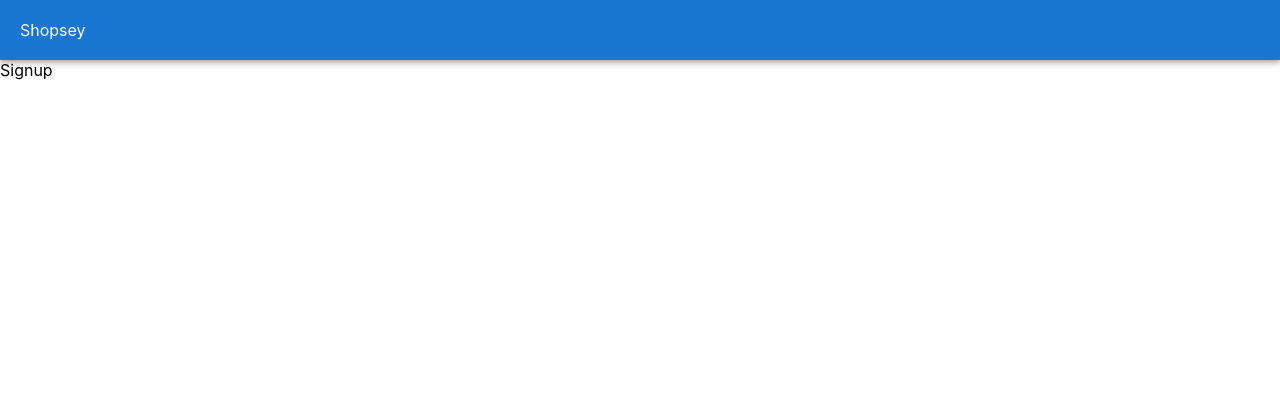
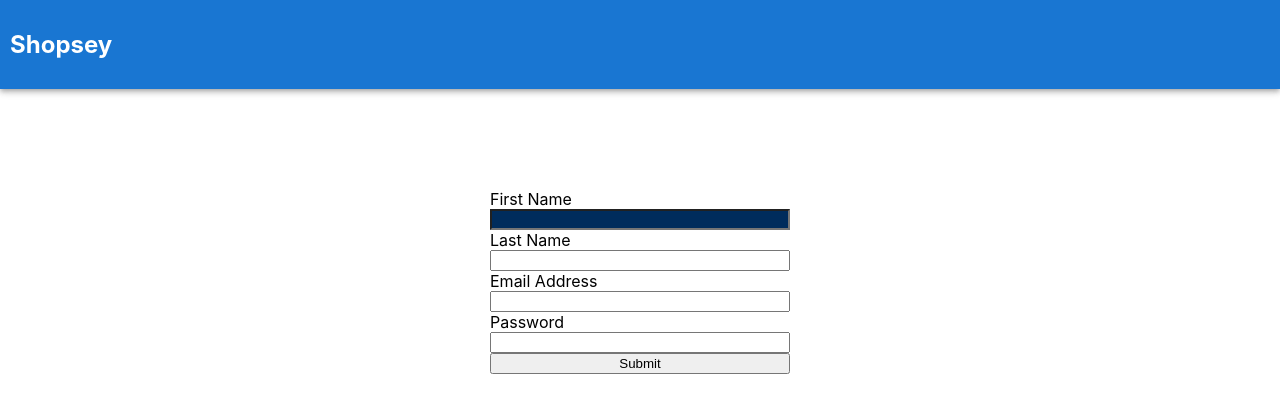
Before and after one commit to AkashPatel18/finmo-assignment, a React (Create React App) app: page /signup in a window 1280 px wide. Shown: the top 412 px of the page. Built offline with nearby package versions, Linux system fonts and the light colour scheme.

Commit message:
feat : added signup

```diff
--- a/package.json
+++ b/package.json
@@ -10,12 +10,14 @@
     "@testing-library/jest-dom": "^5.14.1",
     "@testing-library/react": "^12.0.0",
     "@testing-library/user-event": "^13.2.1",
+    "formik": "^2.2.9",
     "react": "^18.0.0",
     "react-dom": "^18.0.0",
     "react-router-dom": "^6.3.0",
     "react-scripts": "5.0.0",
     "redux": "^4.1.2",
-    "web-vitals": "^2.1.0"
+    "web-vitals": "^2.1.0",
+    "yup": "^0.32.11"
   },
   "scripts": {
     "start": "react-scripts start",
--- a/src/component/NavBar.js
+++ b/src/component/NavBar.js
@@ -4,7 +4,7 @@ import React from "react";
 export const NavBar = () => {
   return (
     <AppBar position="static" className="navbar">
-      Shopsey
+      <h2>Shopsey</h2>
     </AppBar>
   );
 };
--- a/src/global.css
+++ b/src/global.css
@@ -12,6 +12,58 @@ code {
     monospace;
 }
 
+:root {
+  --gray-900: #1a202c;
+  --gray-800: #2d3748;
+  --gray-700: #4a5568;
+  --gray-600: #718096;
+  --gray-500: #a0aec0;
+  --gray-400: #cbd5e0;
+  --gray-300: #e2e8f0;
+  --gray-200: #edf2f7;
+  --gray-100: #f7fafc;
+  --red-100: #fff5f5;
+  --red-200: #fed7d7;
+  --red-300: #feb2b2;
+  --red-400: #fc8181;
+  --red-500: #f56565;
+  --red-600: #e53e3e;
+  --red-700: #c53030;
+  --red-800: #9b2c2c;
+  --red-900: #742a2a;
+  --blue-100: #ebf8ff;
+  --blue-200: #bee3f8;
+  --blue-300: #90cdf4;
+  --blue-400: #63b3ed;
+  --blue-500: #4299e1;
+  --blue-600: #3182ce;
+  --blue-700: #2b6cb0;
+  --blue-800: #2c5282;
+  --blue-900: #2a4365;
+  --white: white;
+  --red: #f56565;
+  --text-decoration-color: var(--gray-400);
+  --text-color: var(--gray-800);
+  --focus-ring-color: var(--blue-500);
+}
+
 .navbar {
-  padding: 20px;
+  padding: 10px;
 }
+
+.form {
+  display: flex;
+  flex-direction: column;
+  max-width: 300px;
+  background-color: antiquewhite;
+}
+
+.error {
+  font-size: 12px;
+  color: var(--red-600);
+  margin-top: 0.25rem;
+}
+
+.field {
+  background-color: #002c5c;
+}
--- a/src/screens/Login.js
+++ b/src/screens/Login.js
@@ -1,4 +1,5 @@
 import React from "react";
+import { useFormik } from "formik";
 
 export const Login = () => {
   return <div>Login</div>;
--- a/src/screens/Signup.js
+++ b/src/screens/Signup.js
@@ -1,5 +1,77 @@
 import React from "react";
+import { Formik, Field, Form, ErrorMessage } from "formik";
+import * as Yup from "yup";
 
 export const Signup = () => {
-  return <div>Signup</div>;
+  return (
+    <Formik
+      initialValues={{ firstName: "", lastName: "", email: "", password: "" }}
+      validationSchema={Yup.object({
+        firstName: Yup.string()
+          .min(2, "Must be greater than 2 characters")
+          .required("Required"),
+        lastName: Yup.string()
+          .min(2, "Must be greater than 2 characters")
+          .required("Required"),
+        email: Yup.string().email("Invalid email address").required("Required"),
+        password: Yup.string()
+          .min(8, "Password is too short - should be 8 chars minimum.")
+          .max(16, "Password is too long - should be 8 chars maximum.")
+          .matches(/[a-zA-Z]/, "Password can only contain Latin letters.")
+          .required("Required"),
+      })}
+      onSubmit={(values, { setSubmitting }) => {
+        setTimeout(() => {
+          alert(JSON.stringify(values, null, 2));
+          setSubmitting(false);
+        }, 400);
+      }}
+    >
+      <div
+        style={{
+          display: "flex",
+          flexDirection: "row",
+          justifyContent: "center",
+          alignItems: "center",
+          height: "100%",
+          marginTop: "100px",
+          // border: "1px solid black",
+        }}
+      >
+        <Form
+          style={{
+            display: "flex",
+            flexDirection: "column",
+            minWidth: "300px",
+          }}
+        >
+          <label htmlFor="firstName">First Name</label>
+          <Field name="firstName" type="text" className={"field"} />
+          <ErrorMessage name="firstName">
+            {(msg) => <div className="error">{msg}</div>}
+          </ErrorMessage>
+
+          <label htmlFor="lastName">Last Name</label>
+          <Field name="lastName" type="text" />
+          <ErrorMessage name="lastName">
+            {(msg) => <div className="error">{msg}</div>}
+          </ErrorMessage>
+
+          <label htmlFor="email">Email Address</label>
+          <Field name="email" type="email" />
+          <ErrorMessage name="email">
+            {(msg) => <div className="error">{msg}</div>}
+          </ErrorMessage>
+
+          <label htmlFor="password">Password</label>
+          <Field name="password" type="text" />
+          <ErrorMessage name="password">
+            {(msg) => <div className="error">{msg}</div>}
+          </ErrorMessage>
+
+          <button type="submit">Submit</button>
+        </Form>
+      </div>
+    </Formik>
+  );
 };
```
Also changed, not shown: src/App.js (+4 -4 lines), src/Redux/store.js (added, +8 -0 lines), src/Redux/userSlice.js (added, +19 -0 lines), 2 other files (tests, documents, lock files or other folders).
